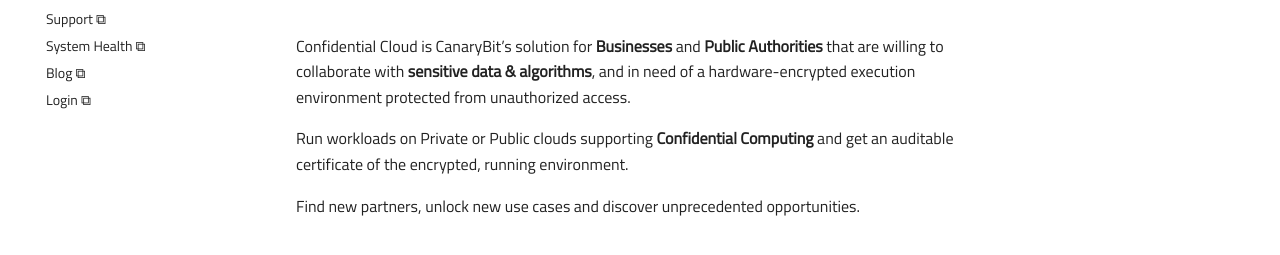
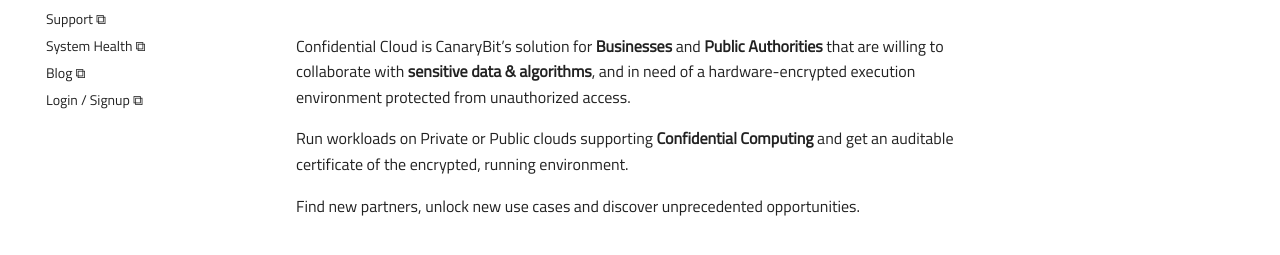
Before and after one commit to canarybit/cc-docs, an MkDocs documentation site: the page built from docs/index.md, in a window 1280 px wide. Shown: the part 146-401 px from the top of the page. Built offline with MkDocs 1.6.1 and Material for MkDocs 9.7.7, drawn with Linux system fonts in a browser that asks for light colours.

Commit message:
Updates content

```diff
--- a/mkdocs.yml
+++ b/mkdocs.yml
@@ -33,4 +33,4 @@
   - 'Support ⧉': 'https://canarybit.eu'
   - 'System Health ⧉': 'https://confidentialcloud.statuspage.io'
   - 'Blog ⧉': 'https://canarybit.eu/blog'
-  - 'Login ⧉': 'https://confidentialcloud.io'
+  - 'Login / Signup ⧉': 'https://confidentialcloud.io'
```
